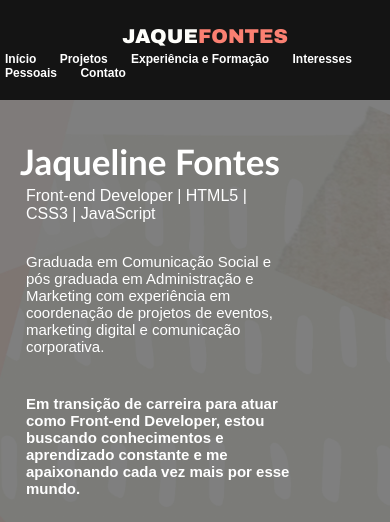
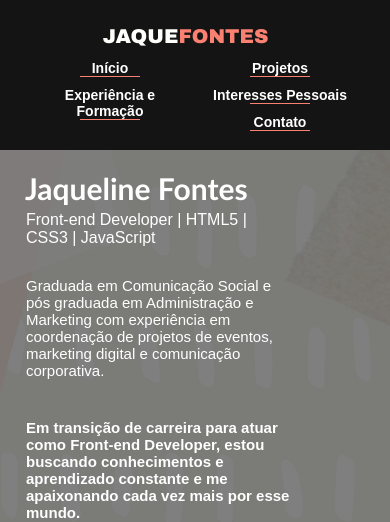
Before and after one commit to jaquefontes/cv-online-Jaqueline, a plain HTML site: page index.html in a window 390 px wide. Shown: the top 522 px of the page. Drawn offline with Linux system fonts and the light colour scheme.

Commit message:
ajustes de responsividade

```diff
--- a/style/responsive.css
+++ b/style/responsive.css
@@ -2,16 +2,47 @@
   header .container {
     display: flex;
     flex-direction: column;
+    height: 110px;
+    text-align: center;
+  }
+
+  header .jaque,
+  header .fontes {
+    font-size: 20px;
+    margin-bottom: 8px;
+  }
+
+  header .jaque {
+    margin-left: -19px;
+  }
+
+  .container .topicos-menu {
+    font-size: 14px;
+    padding: 5px;
+    margin-left: 30px;
+  }
+
+  .container .topicos-menu a {
+    width: 150px;
+    display: block;
+    float: left;
+    padding-bottom: 10px;
+    text-align: center;
+  }
+
+  .container .topicos-menu a:after {
+    content: "";
+    display: block;
+    width: 60px;
+    height: 1px;
+    background: salmon;
+    margin: 0px auto;
   }
 
   main .container .titulo {
-    font-size: 35px;
-    margin-top: 100px;
-  }
-
-  .container .topicos-menu {
-    font-size: 12px;
-    padding: 5px;
+    font-size: 30px;
+    margin-top: 130px;
+    margin-left: 5px;
   }
 
   main .container .descricao {
@@ -22,7 +53,6 @@
     font-size: 15px;
     font-weight: bold;
   }
-
 
   .principal {
     background-size: cover;
@@ -55,9 +85,9 @@
   }
 
   .botao-cv {
-      width: 40%;
-      margin-left: 180px;
-      font-size: 15px;
+    width: 50%;
+    margin-left: 120px;
+    font-size: 15px;
   }
 
   .contato .container-contato ul {
@@ -66,13 +96,7 @@
   }
 
   .contato .container-contato ul a li {
-      font-size: 15px;
-      padding: 10px;
-  }
-
-
-@media screen and (min-width: 1000px) {
-  .filme-principal .descricao {
-    width: 50%;
+    font-size: 15px;
+    padding: 10px;
   }
 }
```
